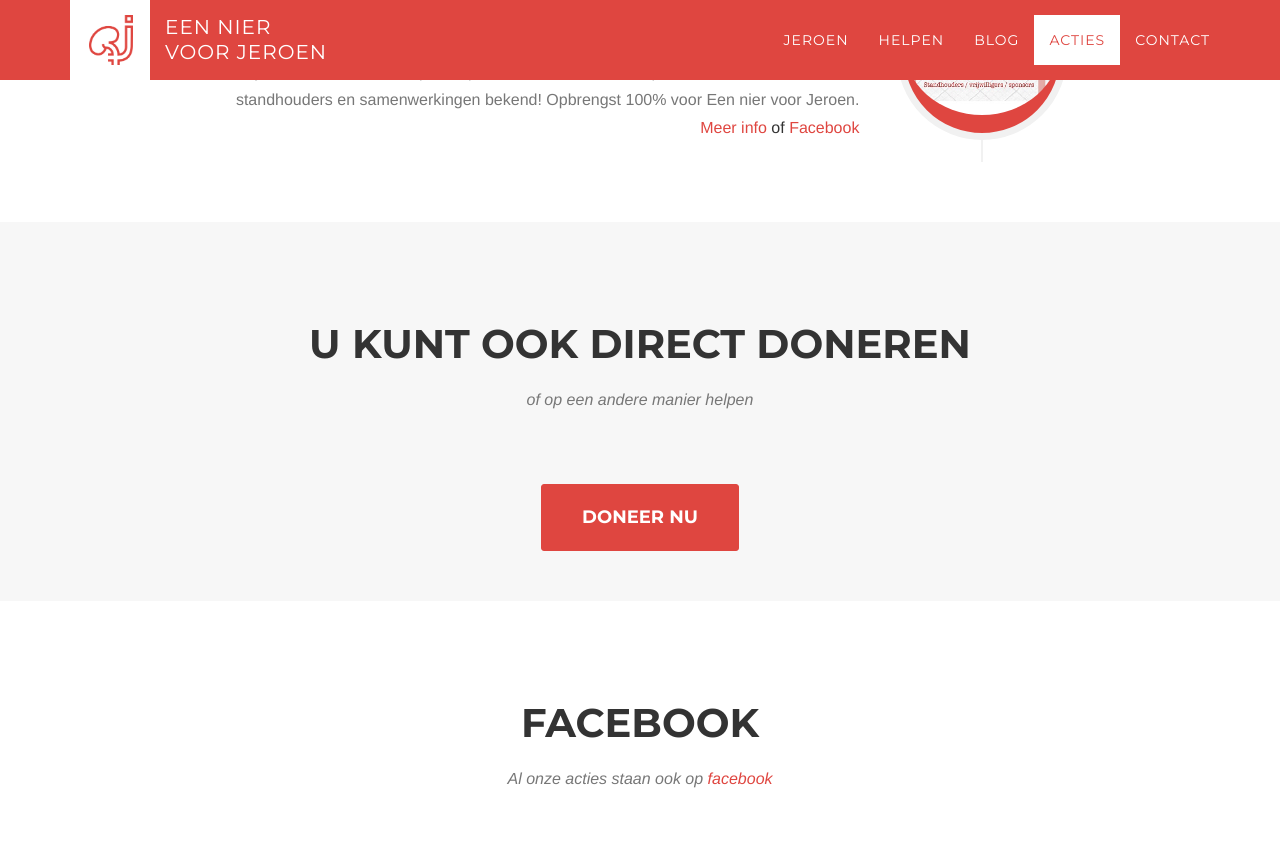
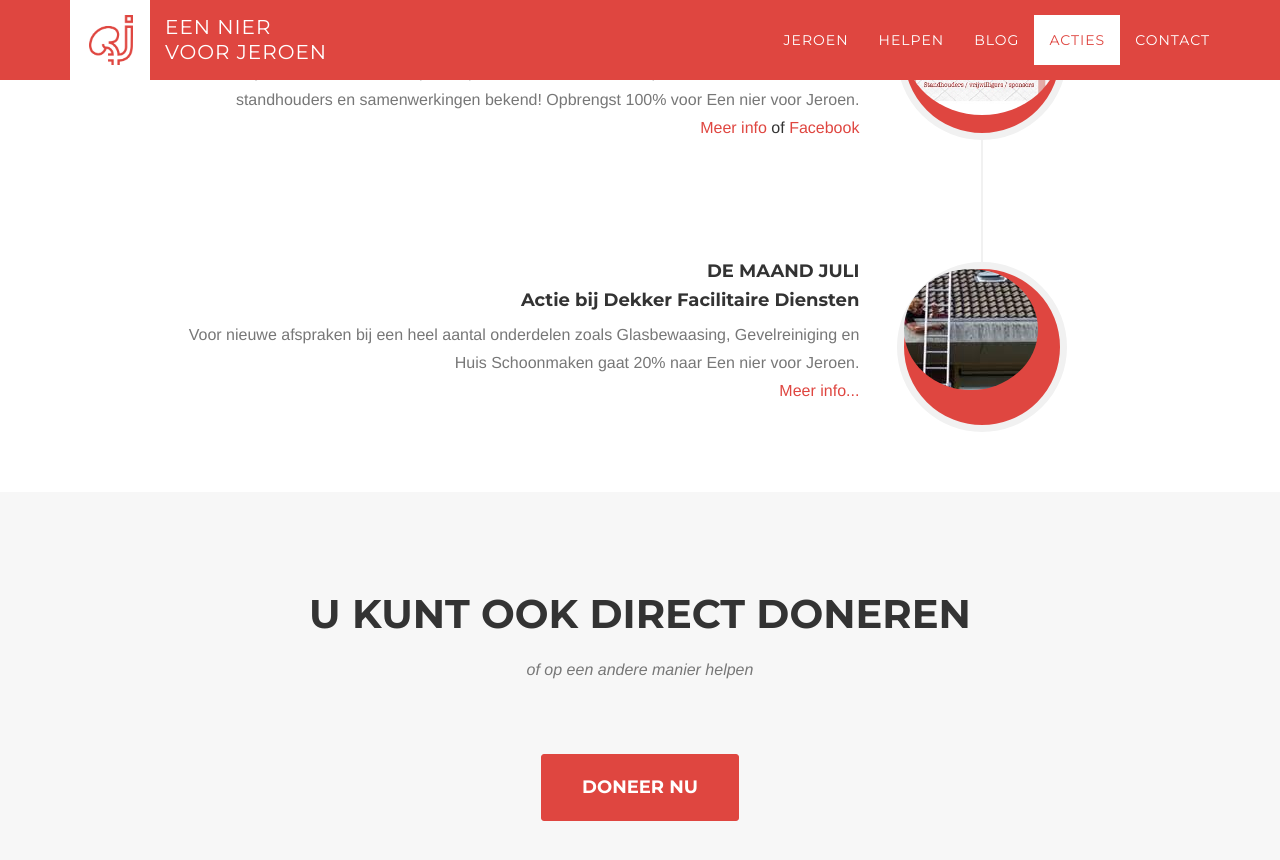
Before and after one commit to Een-nier-voor-Jeroen/Niervoorjeroen.nl-website, a Jekyll site: the page built from acties.html, in a window 1280 px wide and 900 px high, scrolled down 3390 px. Shown: the top 860 px of the window. Built offline with Jekyll 4.4.1, drawn with Linux system fonts in a browser that asks for light colours; nearby versions of some CDN libraries; some web fonts are replaced.

Commit message:
Dekker actie

```diff
--- a/acties.html
+++ b/acties.html
@@ -184,6 +184,23 @@ Adres: Weihoek 16 - Kruiningen</p>
                                 </div>
                             </div>
                         </li>
+                        <li>
+                            <div class="timeline-image">
+                                <img class="img-circle img-responsive" src="img/acties/Dekker.png" alt="">
+                            </div>
+                            <div class="timeline-panel">
+                                <div class="timeline-heading">
+                                    <h4>de maand juli</h4>
+                                    <h4 class="subheading">Actie bij Dekker Facilitaire Diensten</h4>
+                                </div>
+                                <div class="timeline-body">
+                                    <p class="text-muted">Voor nieuwe afspraken bij een heel aantal onderdelen zoals Glasbewaasing, Gevelreiniging en Huis Schoonmaken gaat 20% naar Een nier voor Jeroen.</p>
+                                    <p>
+                                        <a href="https://www.facebook.com/niervoorjeroen.nl/photos/pb.1533321803642985.-2207520000.1468704054./1551610961814069/?type=3&theater">Meer info...</a>
+                                    </p>
+                                </div>
+                            </div>
+                        </li>
                     </ul>
                 </div>
             </div>
```
Also changed, not shown: img/acties/dekker.png (added).
